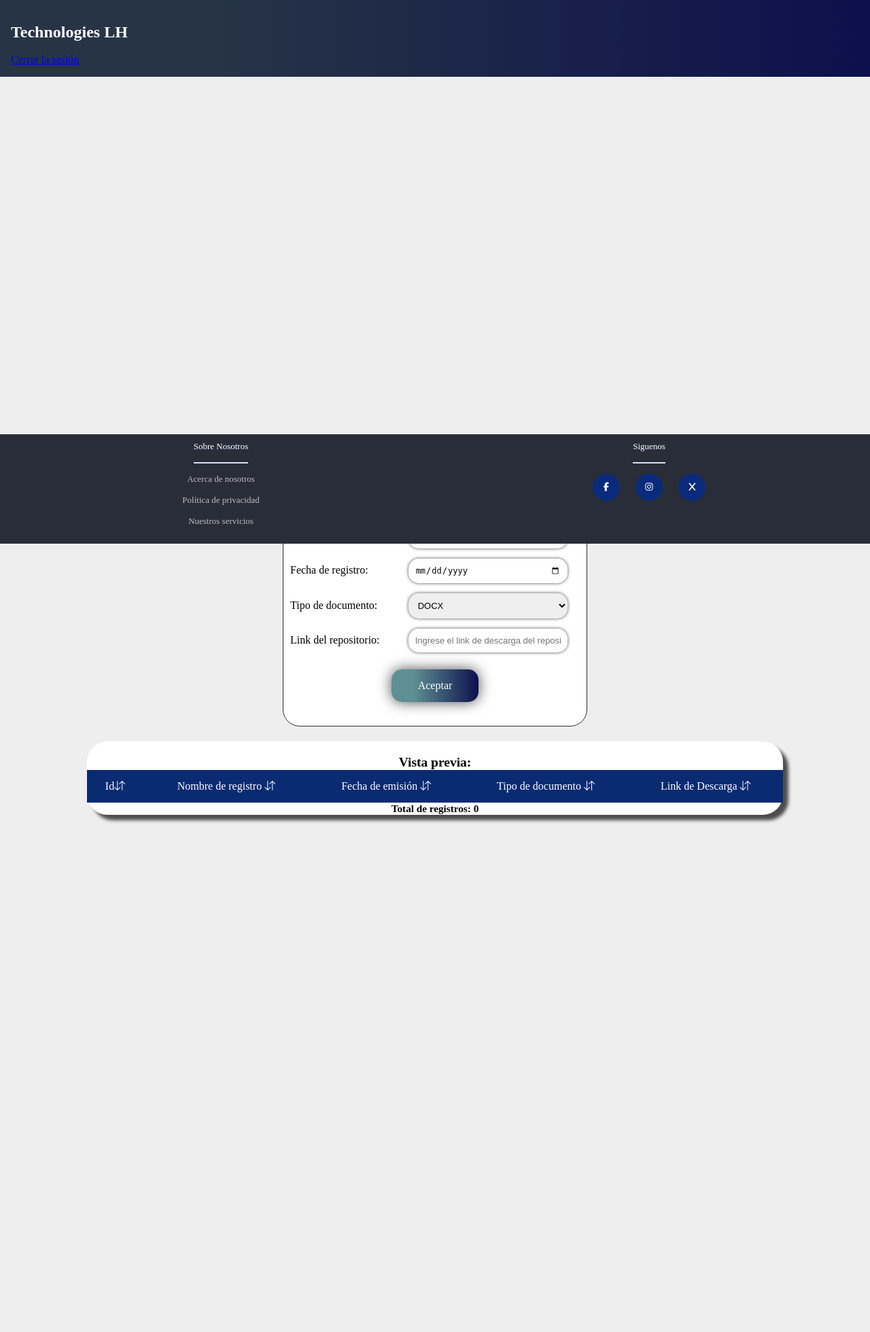
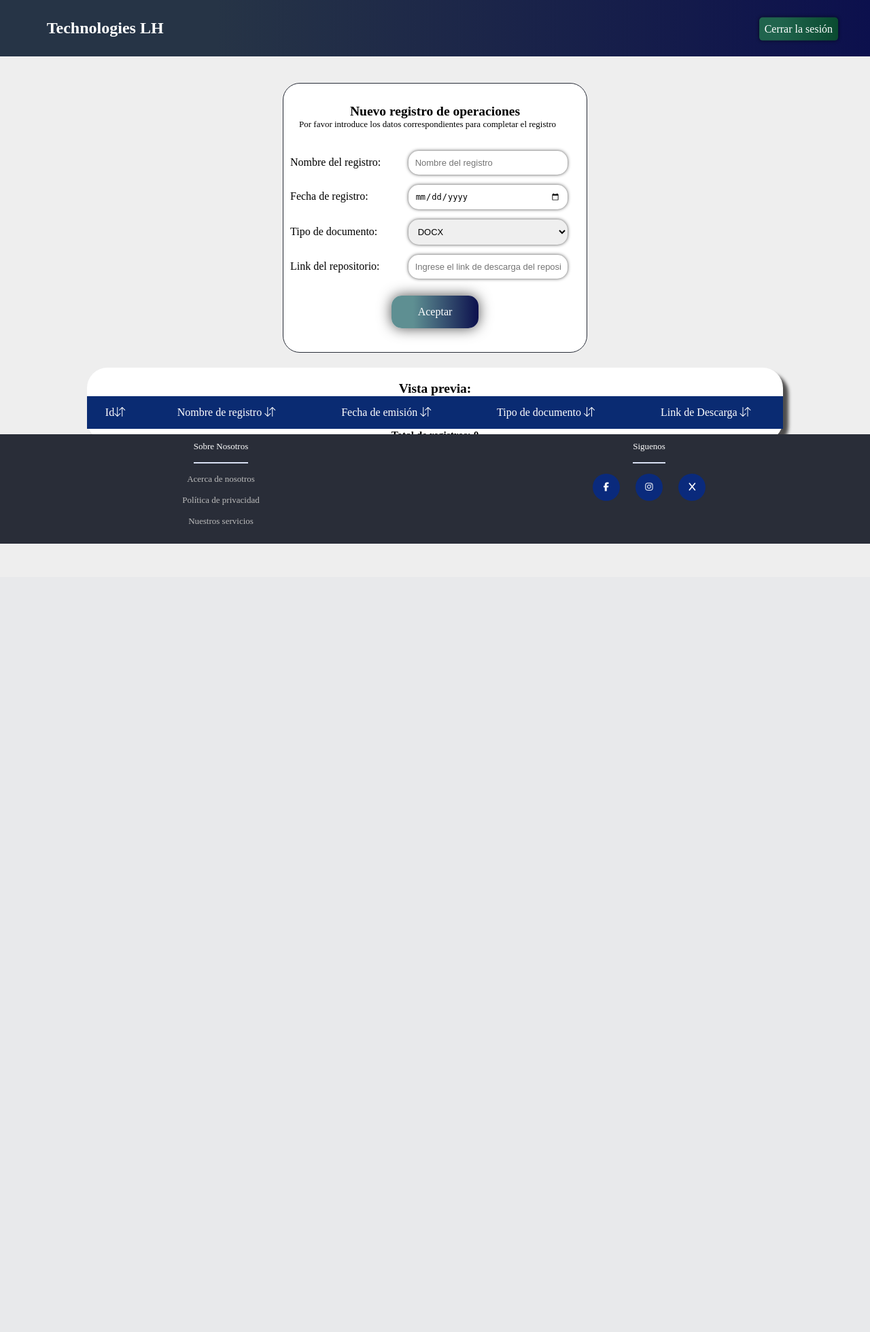
Before and after one commit to Xiuh185/Dspiproyecto, a PHP site: page /Nuevo_registro_table.php in a window 1280 px wide. Shown: the whole page at 68% size. After the commit the page ends 800 px from the top, so only its background shows below. Run offline with PHP 8.4, Linux system fonts and the light colour scheme; the visitor is signed in with stand-in values (Sample User, id 1); data that the repository does not hold is empty; style sheets or scripts are compiled from the project's sources; some web fonts are replaced.

Commit message:
Update Nuevo_registro_table.scss

```diff
--- a/Nuevo_registro_table.scss
+++ b/Nuevo_registro_table.scss
@@ -8,7 +8,7 @@ body{
     flex-direction: column;
     justify-content: center;
     align-items: center;
-    min-height: 245vh;
+    min-height: auto !important;
     font-family: "Koh Santephaeap";
     background-color: #eeeeee;
     font-size: small;
@@ -16,8 +16,12 @@ body{
     align-content: center;
 }
 .containerform{
-    position:  relative;
+    position:  relative fixed;
     display: flex;
+    margin-top: 3em;
+    margin-left: auto;
+    margin-right: auto;
+    margin-bottom: 0.5em;
     border-radius: 25px;
     border: 1px solid #292d38;
     background-color: #eeeeee;
@@ -25,10 +29,6 @@ body{
     flex-direction: column;
     width: 35%;
     height: auto;
-    margin-top: 8.5em;
-    margin-left: auto;
-    margin-right: auto;
-    margin-bottom: 0.5em;
     padding: 10px;
 }
 .input-wrapper{
@@ -205,13 +205,47 @@ input, select{
     font-size: medium;
     text-align: left;
     color: white;
-    padding: 1em;
+    padding: 0.75em;
     width: 100%;
     height: auto;
-    position: absolute;
+    position: absolute fixed;
     top: 0;
 }
+.cerrar_sesion{
+    text-align: center;
+    width: auto !important;;
+    height: auto;
+    padding: 0.5em;
+    font-size: medium;
+    height: auto;
+        background: linear-gradient(
+    90deg,
+    rgb(32, 100, 77) 25%,
+    rgb(10, 75, 48) 100%);
+    border: 1px;
+    border-radius: 5px;
+    box-shadow: 0 0 5px rgba(0, 0, 0, 0.7);
+    display: flex;
+    float: right;
+    transform: translate(-30% , 40%);
+}
 
+.a_1{
+    outline: none;
+    color: #FFFFFF;
+    text-decoration: none;
+}
+.titulo{
+    text-align: center;
+    width: auto !important;;
+    height: auto;
+    padding: 0.5em;
+    font-size: medium;
+    height: auto;
+    display: flex;
+    float: left;
+    transform: translate(20% , 0%);
+}
 .btn{
     font-family: 'Koh SantepheapB';
     color: white;
```
